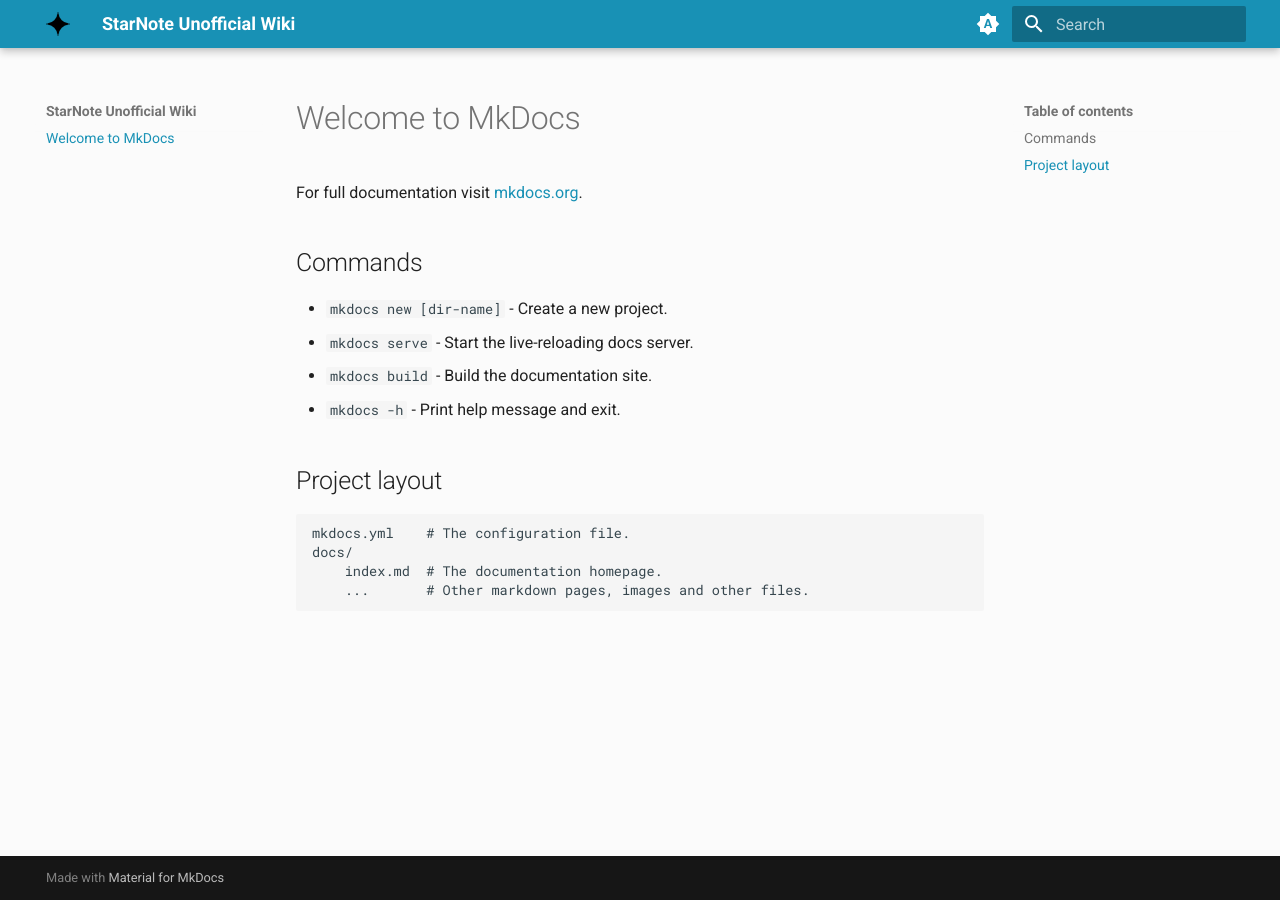
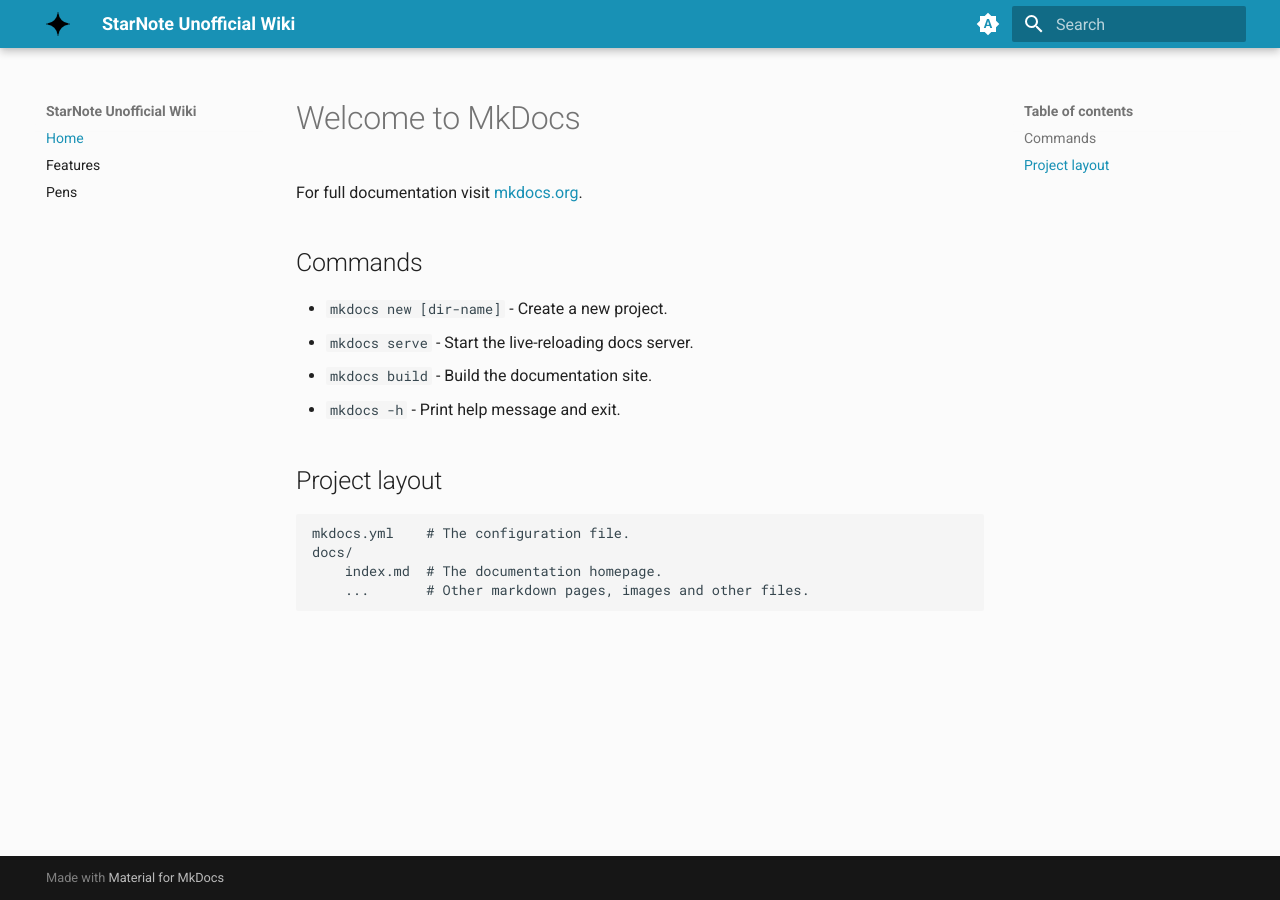
Before and after one commit to NakoTurtle/StarNote-Unofficial-Wiki, an MkDocs documentation site: the page built from docs/index.md, in a window 1280 px wide. Built offline with MkDocs 1.6.1 and Material for MkDocs 9.7.7, drawn with Linux system fonts in a browser that asks for light colours.

Commit message:
Update mkdocs.yml

```diff
--- a/mkdocs.yml
+++ b/mkdocs.yml
@@ -40,3 +40,7 @@
   - stylesheets/extra.css
 plugins:
 - search
+nav:
+  - Home: index.md
+  - Features: features.md
+  - Pens: pens.md
```
